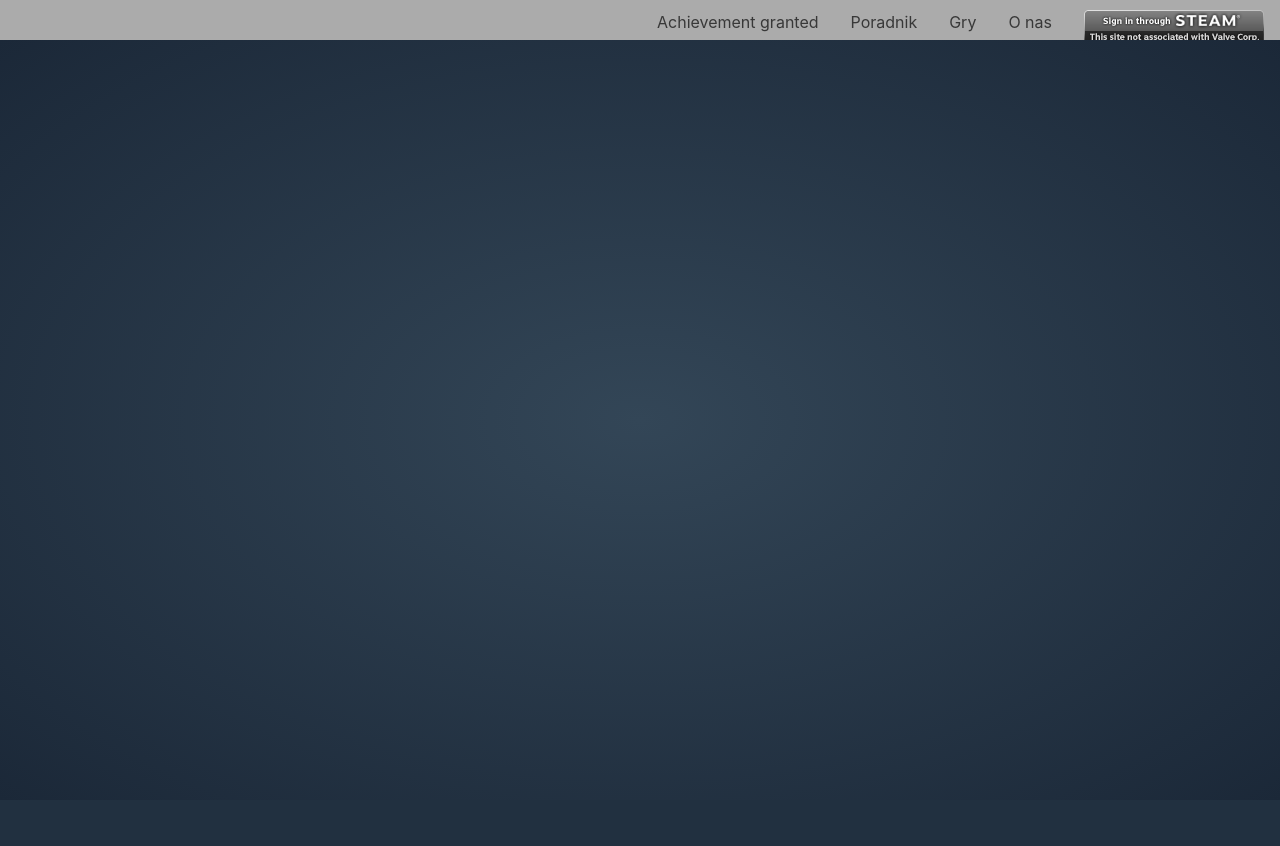
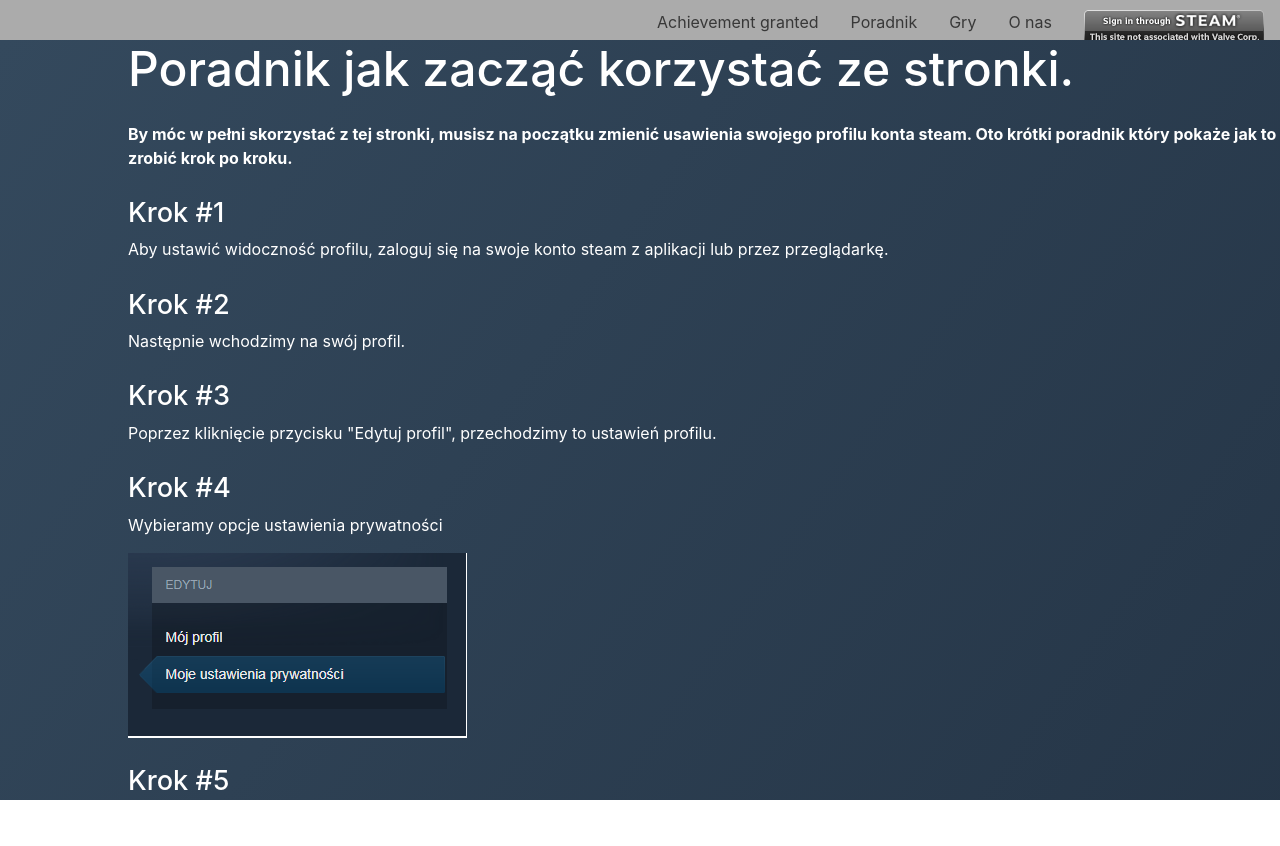
Before and after one commit to Dux97/Achievement-Granted, a Django app: page /guide/ in a window 1280 px wide. Before the commit the page ends 609 px from the top, so only its background shows below. Run offline with Django 3.2, Linux system fonts and the light colour scheme; style sheets or scripts are compiled from the project's sources; some libraries are stand-ins or nearby versions.

Commit message:
fill poradnik

```diff
--- a/Achievement_granted/static/css/basic.scss
+++ b/Achievement_granted/static/css/basic.scss
@@ -10,6 +10,7 @@
   background-size: 400%;
   animation: bganimation 15s infinite;
 }
+
 
 .section h1{
   text-align: center;
@@ -58,7 +59,7 @@
   height: 95vh;
   justify-content: center;
   overflow: hidden;
-  background-image: linear-gradient(125deg,#2c3e50, #1b2838);
+  background-image: linear-gradient(125deg, #34495d, #1b2838);
   box-sizing: border-box;
 }
 .game-section h1{
@@ -106,7 +107,7 @@
   justify-content: center;
   align-items: center;
   overflow: hidden;
-  background-image: radial-gradient(#334657,#1b2838);
+  background-image: radial-gradient(#34495d,#1b2838);
   box-sizing: border-box;
 }
 
@@ -121,5 +122,32 @@
 
 .about-box p{
   color: white;
+  font-size: 1em;
+}
 
+.guide-section {
+  position: relative;
+  width: 100%;
+  height: 95vh;
+  background-image: linear-gradient(125deg,#34495d, #1b2838);
+  box-sizing: border-box;
+  background-size: 200%;
 }
+
+.guide-box {
+  position: absolute;
+  left: 10%;
+  color: white;
+}
+
+.guide-box h1{
+  color: white;
+  font-size: 3em;
+  margin-bottom: 0.5em;
+}
+
+.guide-box h2{
+  margin-top: 1em;
+  color: white;
+  font-size: 1.7em;
+}
--- a/Achievement_granted/templates/pages/guide.html
+++ b/Achievement_granted/templates/pages/guide.html
@@ -1,8 +1,24 @@
 {% extends "base.html" %}
+{% load static %}
 
 {% block content %}
-<div class="about-section">
+<div class="guide-section">
+    <div class="guide-box">
+        <h1>Poradnik jak zacząć korzystać ze stronki.</h1>
+        <b>By móc w pełni skorzystać z tej stronki, musisz na początku zmienić usawienia swojego profilu konta steam. Oto krótki poradnik który pokaże jak to zrobić krok po kroku.</b>
+        <h2>Krok #1</h2>
+        <p>Aby ustawić widoczność profilu, zaloguj się na swoje konto steam z aplikacji lub przez przeglądarkę.</p>
+        <h2>Krok #2</h2>
+        <p>Następnie wchodzimy na swój profil.</p>
+        <h2>Krok #3</h2>
+        <p>Poprzez kliknięcie przycisku "Edytuj profil", przechodzimy to ustawień profilu.</p>
+        <h2>Krok #4</h2>
+        <p>Wybieramy opcje ustawienia prywatności</p>
+        <img src="{% static "images/ustawienia_prywatnosci_steam.png" %}" alt="brak obrazka">
+        <h2>Krok #5</h2>
+        <p>i wreszcie zmieniamy "Widoczność mojego profilu" oraz "Widoczność szczegółów gry" na publiczny.</p>
 
+    </div>
 </div>
 
 
```
Also changed, not shown: Achievement_granted/templates/pages/about.html (+6 -2 lines), Achievement_granted/static/images/publiczne_ustawienia_steam.png (added), Achievement_granted/static/images/ustawienia_prywatnosci_steam.png (added).
